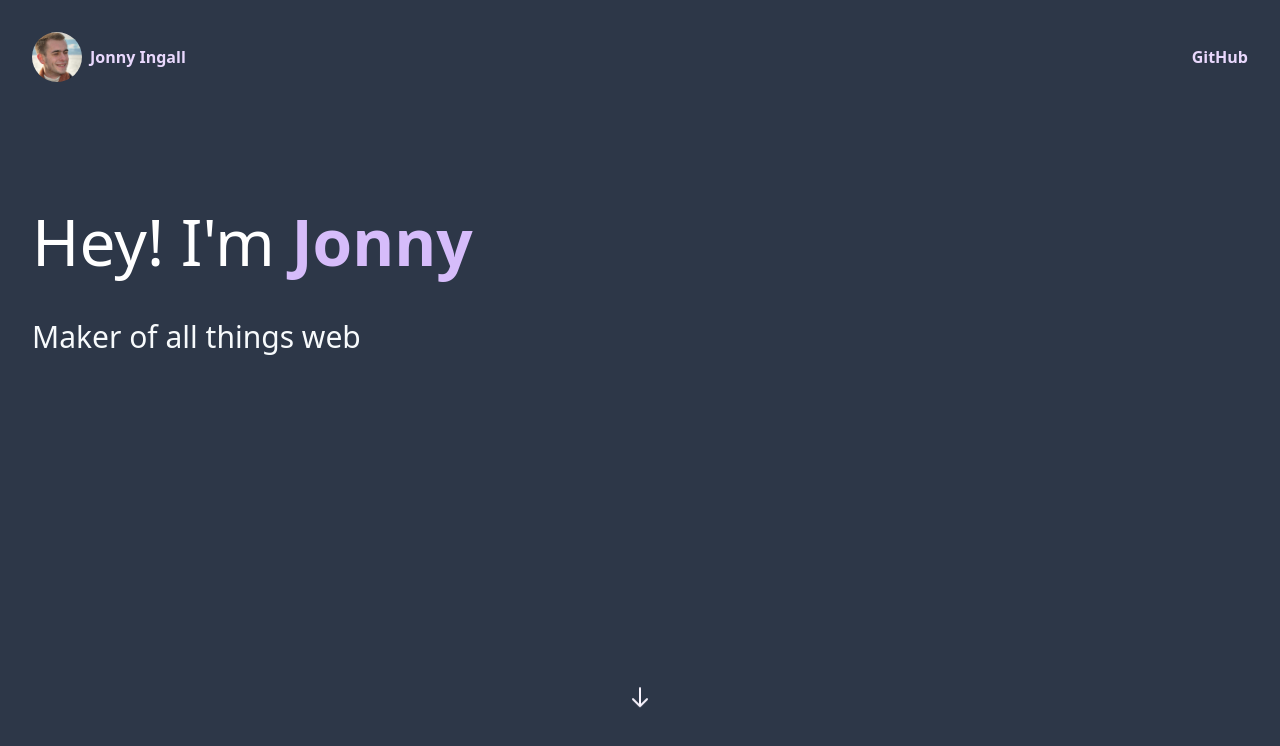
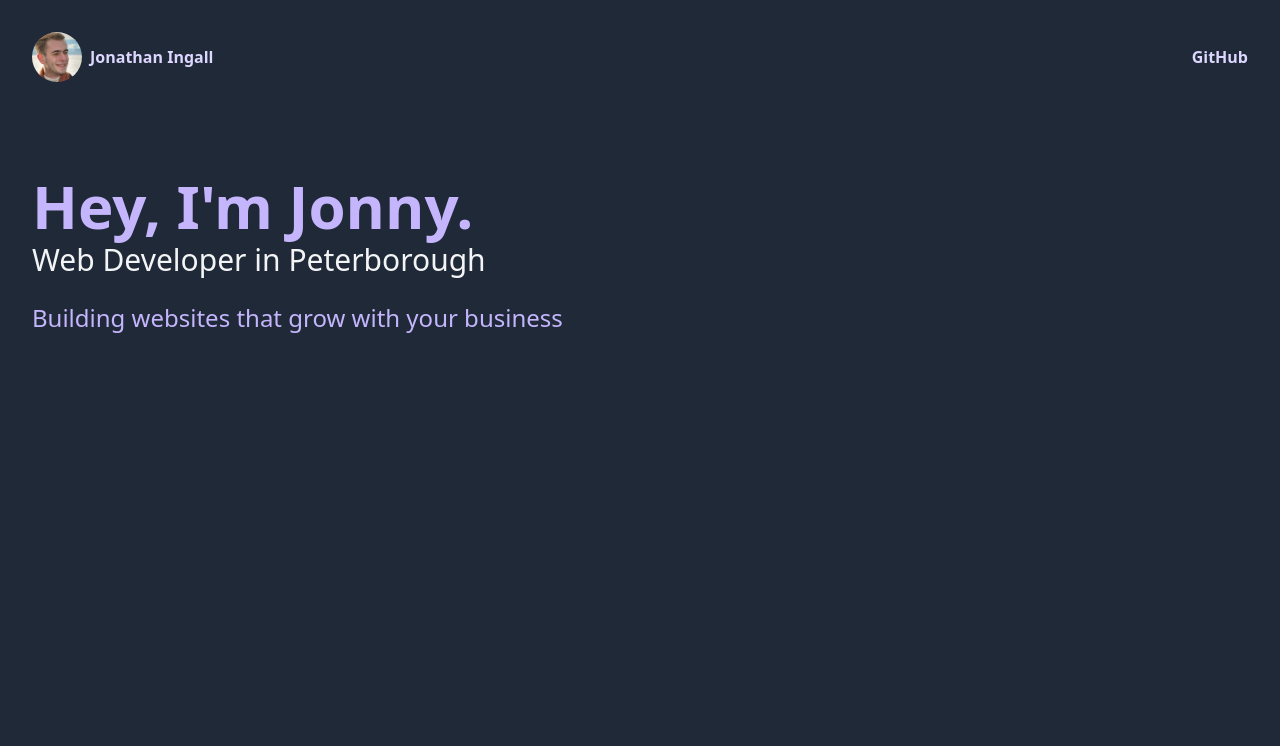
Before and after one commit to ingalless/website, a Next.js app: page / in a window 1280 px wide. Shown: the top 746 px of the page. Built offline with nearby package versions, Linux system fonts and the light colour scheme.

Commit message:
upgrade to tailwind 2

```diff
--- a/components/nav.tsx
+++ b/components/nav.tsx
@@ -17,7 +17,7 @@ export default function Nav() {
                 width={50}
                 height={50}
               />
-              <span>Jonny Ingall</span>
+              <span>Jonathan Ingall</span>
             </a>
           </Link>
         </li>
--- a/pages/index.tsx
+++ b/pages/index.tsx
@@ -1,24 +1,30 @@
 import Nav from "../components/nav";
+import Marquee from "react-double-marquee";
 
 export default function IndexPage() {
   return (
     <>
-      <div className="min-h-landing">
+      <div className="h-96 pb-16">
         <Nav />
         <div className="py-20 px-8 space-y-6 container mx-auto">
-          <h1 className="text-6xl text-white">
-            Hey! I'm <span className="text-purple-300 font-bold">Jonny</span>
+          <h1 className="text-6xl text-purple-300 font-bold leading-none md:leading-6">
+            Hey, I'm Jonny.
           </h1>
-          <h2 className="text-gray-100 text-3xl">Maker of all things web</h2>
+          <h2 className="text-gray-100 text-3xl">
+            Web Developer in Peterborough
+          </h2>
+          <h3 className="text-purple-300 text-2xl">
+            Building websites that grow with your business
+          </h3>
         </div>
       </div>
-      <div className="flex justify-center">
+      <div className="hidden justify-center">
         <svg
           className="animate-bounce w-6 h-6 text-purple-100"
           fill="none"
-          stroke-linecap="round"
-          stroke-linejoin="round"
-          stroke-width="2"
+          strokeLinecap="round"
+          strokeLinejoin="round"
+          strokeWidth="2"
           viewBox="0 0 24 24"
           stroke="currentColor"
         >
--- a/styles/index.css
+++ b/styles/index.css
@@ -8,3 +8,16 @@ body {
 .min-h-landing {
   min-height: calc(100vh - 114px);
 }
+.grayscale {
+  transition: all 0.3s;
+  filter: grayscale(100%);
+  -webkit-filter: grayscale(100%);
+  -webkit-transition: all 0.3s;
+  -moz-transition: all 0.3s;
+  -ms-transition: all 0.3s;
+  -o-transition: all 0.3s;
+}
+.grayscale:hover {
+  filter: grayscale(0%);
+  -webkit-filter: grayscale(0%);
+}
```
Also changed, not shown: package.json (+5 -2 lines), 1 other file (tests, documents, lock files or other folders).
